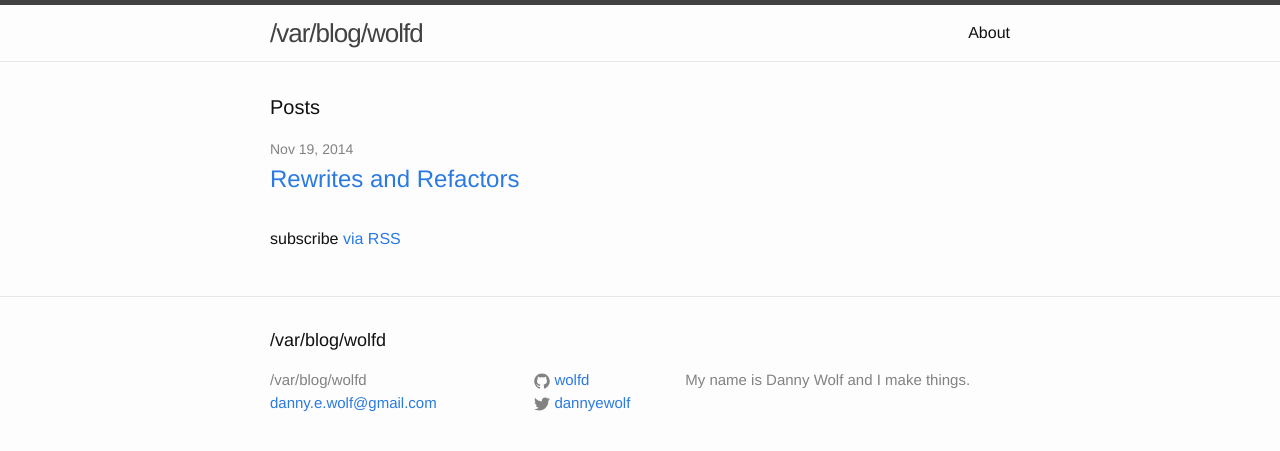
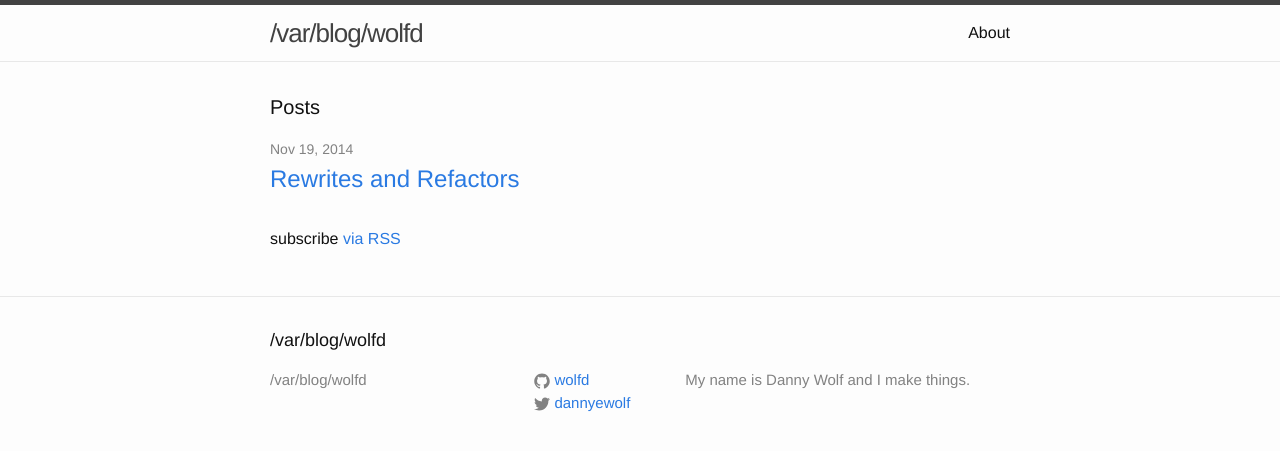
Before and after one commit to wolfd/wolfd.github.io, a Jekyll site: the page built from index.html, in a window 1280 px wide. Shown: the top 451 px of the page. Built offline with Jekyll 4.4.1, drawn with Linux system fonts in a browser that asks for light colours.

```diff
--- a/CNAME
+++ /dev/null
@@ -1 +0,0 @@
-blog.wolfd.me
--- a/_config.yml
+++ b/_config.yml
@@ -1,6 +1,5 @@
 # Site settings
 title: /var/blog/wolfd
-email: danny.e.wolf@gmail.com
 description: > # this means to ignore newlines until "baseurl:"
   My name is Danny Wolf and I make things.
 baseurl: "" # the subpath of your site, e.g. /blog/
```
